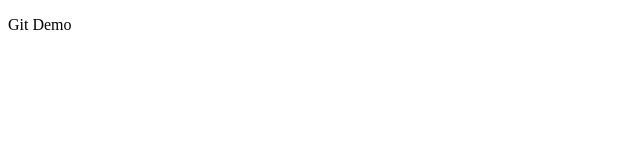
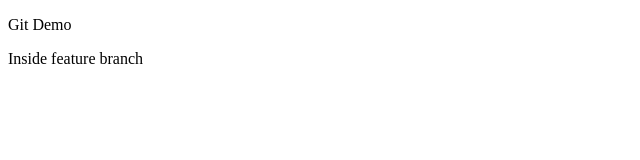
Before and after one commit to PankhudiJain17/GIT_demo_final, a plain HTML site: page index.html in a window 1280 px wide. Shown: the whole page, without its empty margins (0-640 px from the left). Drawn offline with Linux system fonts and the light colour scheme.

Commit message:
Added code in feature branch

```diff
--- a/index.html
+++ b/index.html
@@ -5,6 +5,7 @@
     <meta name="viewport" content="width=device-width, initial-scale=1.0">
     <title>Document</title>
     <p>Git Demo</p>
+    <p>Inside feature branch</p>
 </head>
 <body>
 
```
